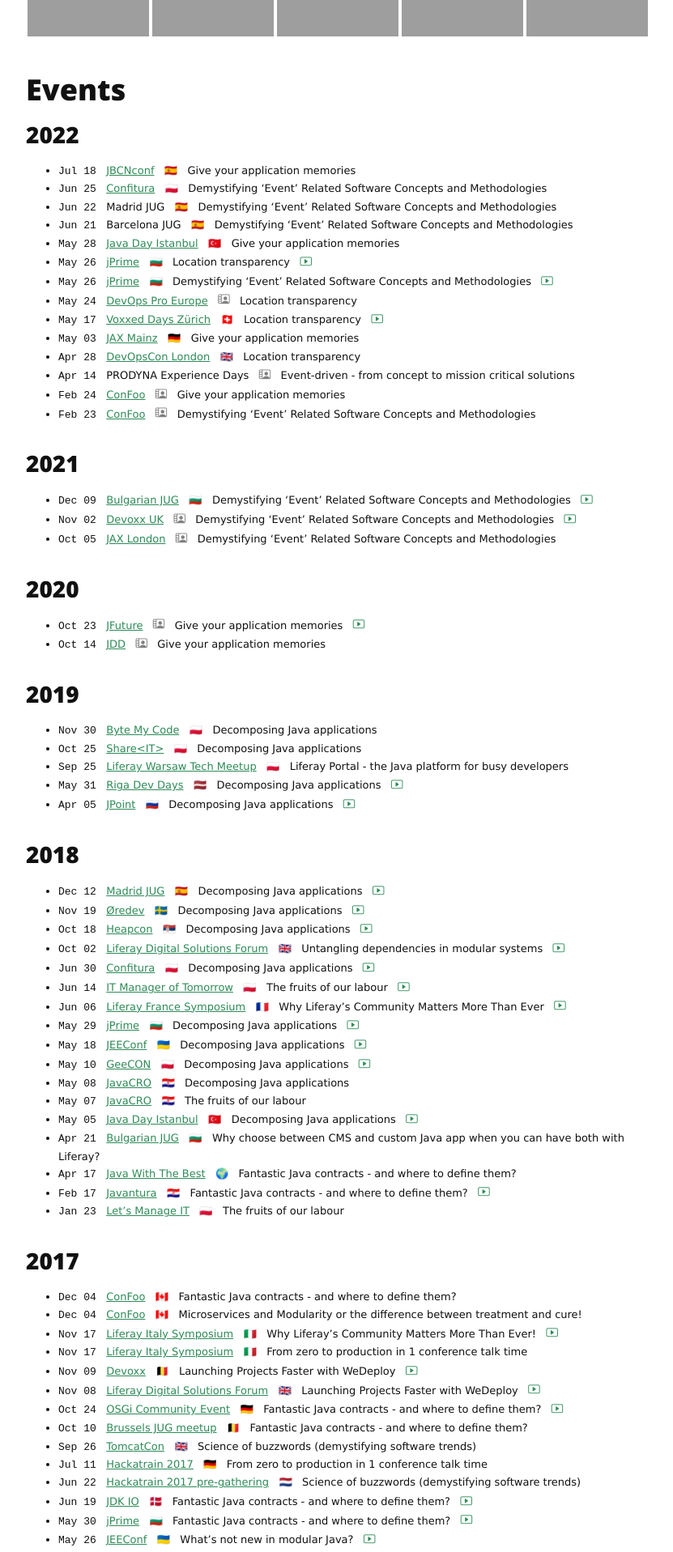
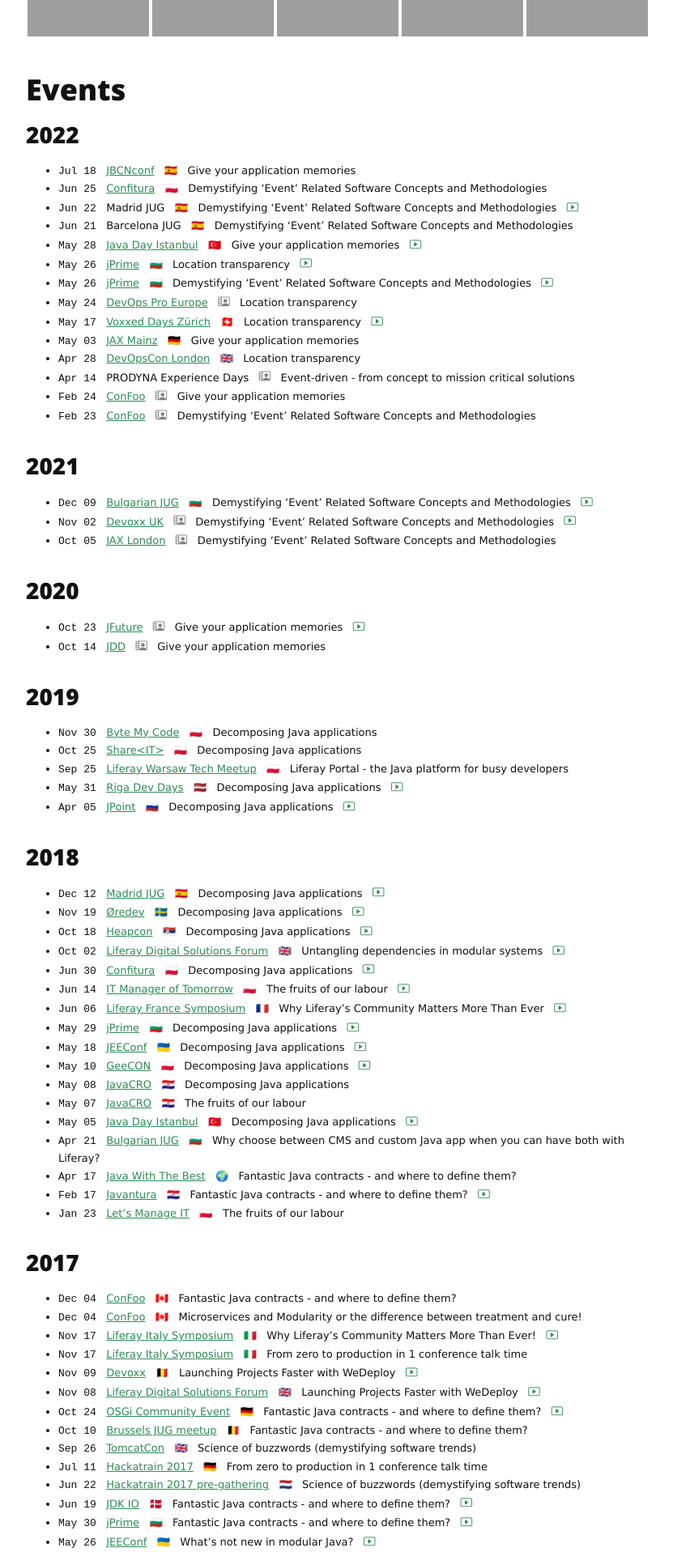
Before and after one commit to azzazzel/azzazzel.github.io, a Jekyll site: the page built from talks.md, in a window 1280 px wide. Shown: the part 907-2824 px from the top of the page at 81% size, without its empty margins (216-1047 px from the left). Built offline with Jekyll 4.4.1, drawn with Linux system fonts in a browser that asks for light colours; nearby versions of some CDN libraries; grey boxes are pictures that could not be loaded.

Commit message:
Add recording from Java Day Istanbul and Madrid JUG

```diff
--- a/talks.md
+++ b/talks.md
@@ -100,10 +100,12 @@
 &nbsp; 🇵🇱 &nbsp; Demystifying 'Event' Related Software Concepts and Methodologies
 - `Jun 22` &nbsp; Madrid JUG
 &nbsp; 🇪🇸 &nbsp; Demystifying 'Event' Related Software Concepts and Methodologies
+&nbsp; [<i class="bi bi-play-btn" style="font-size:0.9rem"></i>](https://www.youtube.com/watch?v=ks47s_pDCbk)
 - `Jun 21` &nbsp; Barcelona JUG
 &nbsp; 🇪🇸 &nbsp; Demystifying 'Event' Related Software Concepts and Methodologies
 - `May 28` &nbsp; [Java Day Istanbul](https://www.javaday.istanbul/)
 &nbsp; 🇹🇷 &nbsp; Give your application memories
+&nbsp; [<i class="bi bi-play-btn" style="font-size:0.9rem"></i>](https://www.youtube.com/watch?v=pKIHqhHga1s)
 - `May 26` &nbsp; [jPrime](http://jprime.io/)
 &nbsp; 🇧🇬 &nbsp; Location transparency
 &nbsp; [<i class="bi bi-play-btn" style="font-size:0.9rem"></i>](https://www.youtube.com/watch?v=SCw5eYyUj2s)
```
